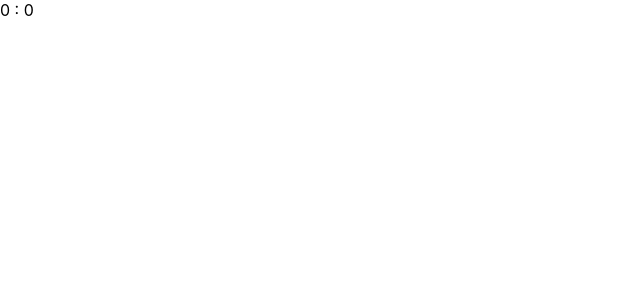
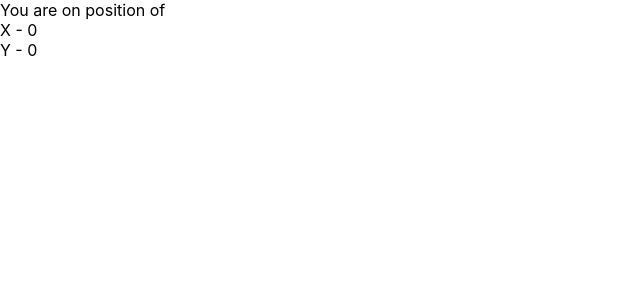
Before and after one commit to dirty-cake/examples, a React (Create React App) app: page / in a window 1280 px wide. Shown: the top 300 px of the page, without its empty margins (0-640 px from the left). Built offline with nearby package versions, Linux system fonts and the light colour scheme.

Commit message:
uncontrolled component

```diff
--- a/src/App.js
+++ b/src/App.js
@@ -8,7 +8,9 @@
 
   return (
     <div>
-      {position.x} : {position.y}
+      <p>You are on position of</p>
+      <p>X - {position.x}</p>
+      <p>Y - {position.y}</p>
     </div>
   );
 };
--- a/src/index.js
+++ b/src/index.js
@@ -2,7 +2,8 @@
 import ReactDOM from 'react-dom';
 import App from './App';
 import './index.css';
+// import Uncontrolled from './components/Uncontrolled'
 
-ReactDOM.render( <App />,
+ReactDOM.render( <App/>,
   document.getElementById('root')
 );
```
Also changed, not shown: src/components/Uncontrolled.js (added, +27 -0 lines).
